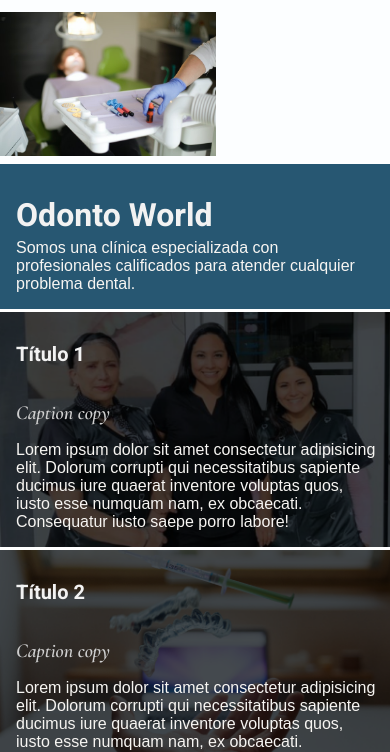
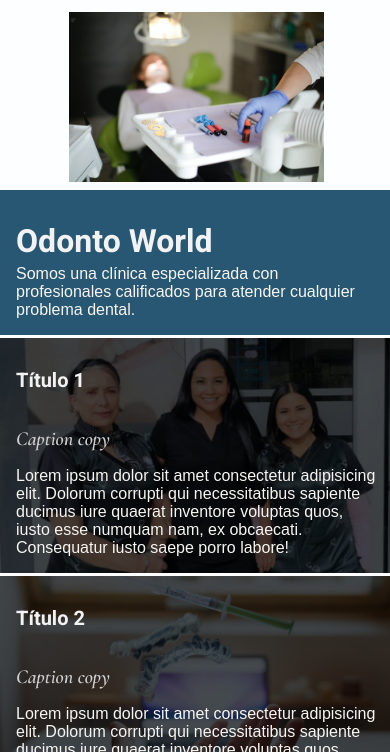
Before and after one commit to renatopuente/Odonto-World, a plain HTML site: page index.html in a window 390 px wide. Shown: the part 92-844 px from the top of the page. Drawn offline with nearby package versions, Linux system fonts and the light colour scheme; a web font is replaced by a local one.

Commit message:
Add files via upload

```diff
--- a/estilos.css
+++ b/estilos.css
@@ -93,8 +93,8 @@ main{
 }
 
 .slider{
-    width: 55%;
-    margin-rightS: auto;
+    width: 65%;
+    margin: auto;
     overflow: hidden;
 }
 
@@ -207,7 +207,7 @@ footer span a{
 @media only screen and (max-width:550px) {
     .contenedor{
         grid-template-columns: 1fr;
-        grid-template-rows: 0.4fr 0.4fr 2.2fr 1.2fr 1.2fr 1fr;
+        grid-template-rows: 0.4fr 1.4fr 2.2fr 1.2fr 1.2fr 1.2fr 1fr;
         grid-template-areas:
         "nav"
         "main"
```
